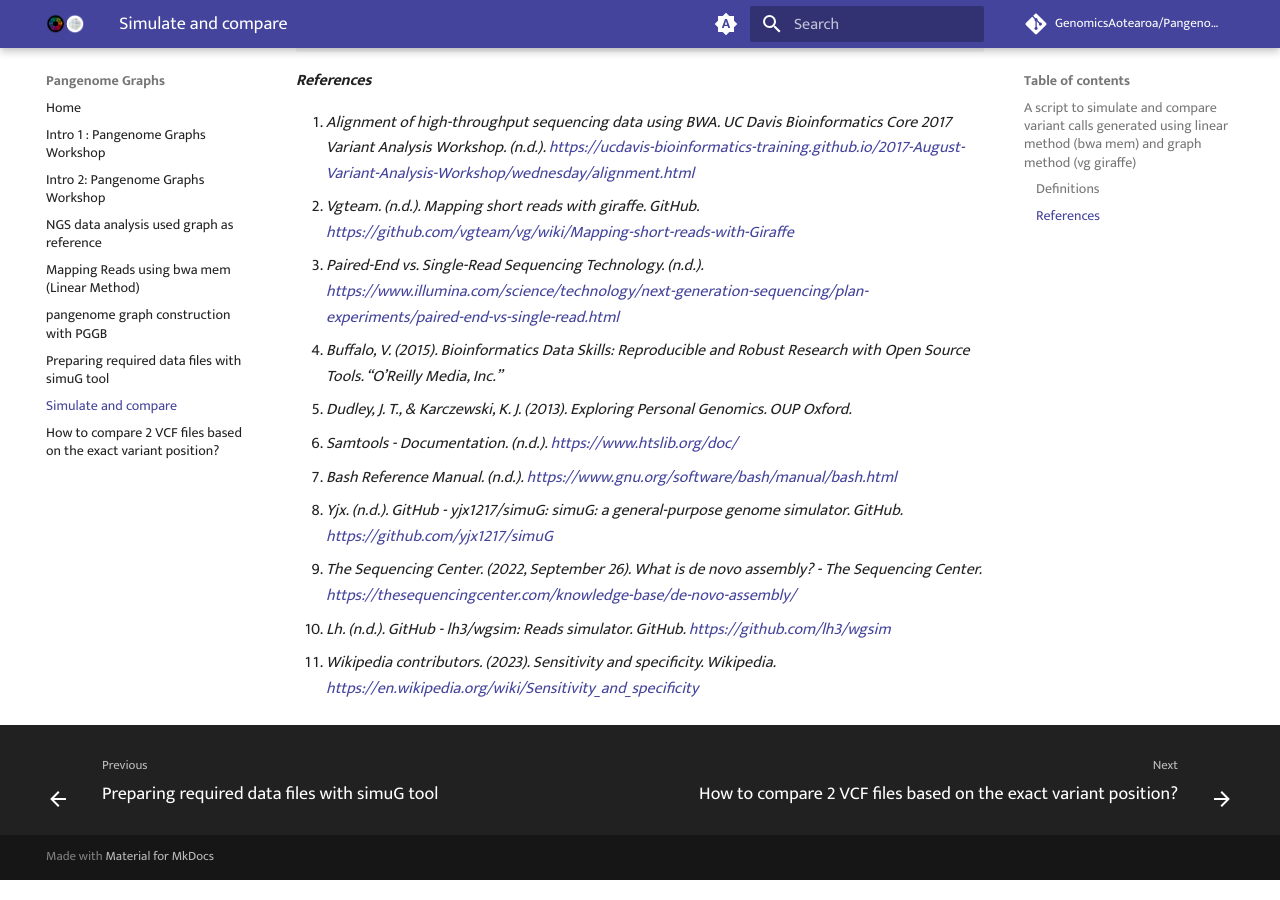
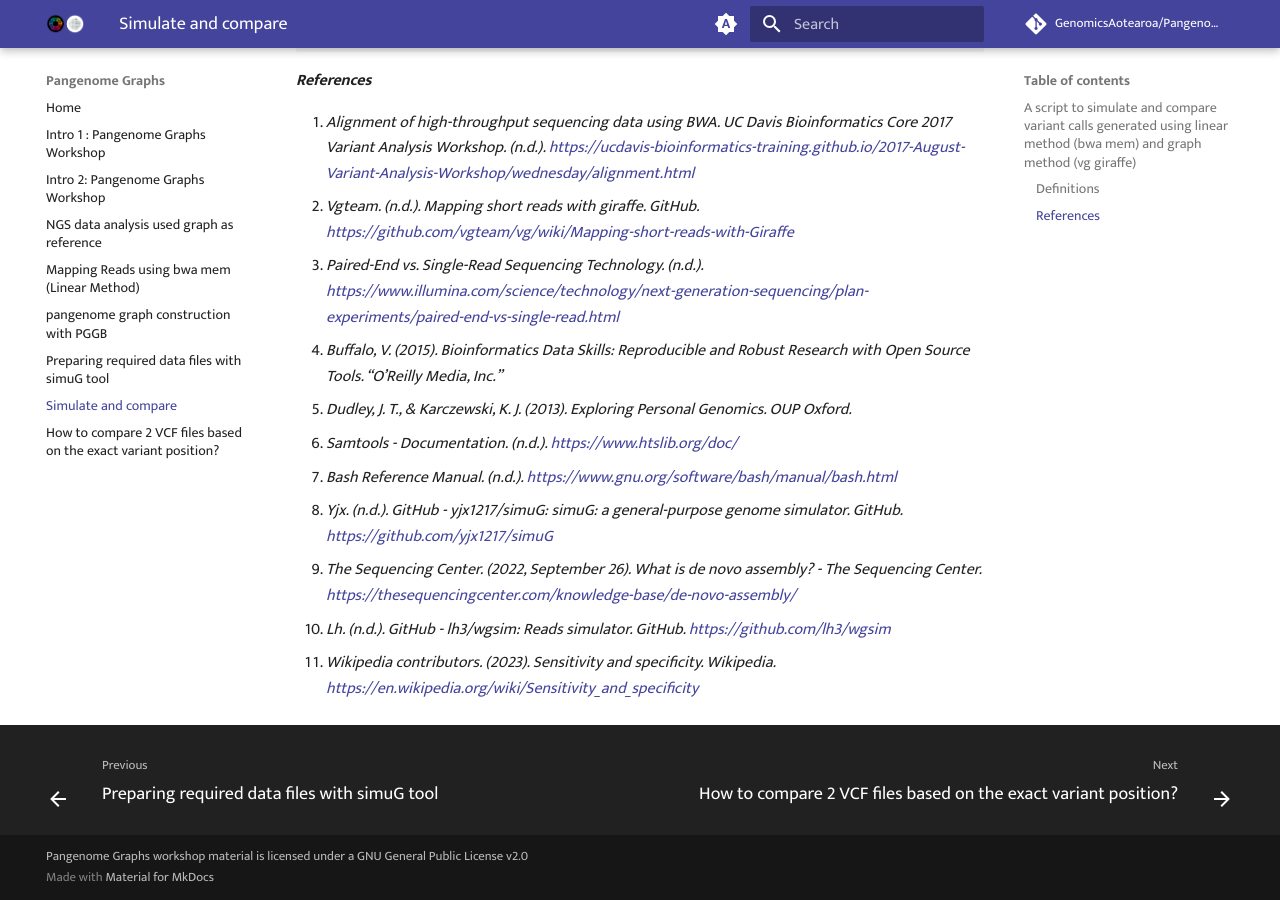
Before and after one commit to GenomicsAotearoa/Pangenome-Graphs-Workshop, an MkDocs documentation site: the page built from docs/simulate_and_compare.md, in a window 1280 px wide and 900 px high, scrolled down 2487 px. Built offline with MkDocs 1.6.1 and Material for MkDocs 9.7.7, drawn with Linux system fonts in a browser that asks for light colours; comment, search, counter and statistics services are not loaded.

Commit message:
add a footer

```diff
--- a/mkdocs.yml
+++ b/mkdocs.yml
@@ -117,5 +117,8 @@ plugins:
   - search:
       lang: en
 
+copyright : Pangenome Graphs workshop material is licensed under a <a rel="noopener" target="_blank" href="https://www.gnu.org/licenses/old-licenses/gpl-2.0.en.html">GNU General Public License v2.0</a>
+
+
 extra_css:
   - stylesheets/extra.css
```
